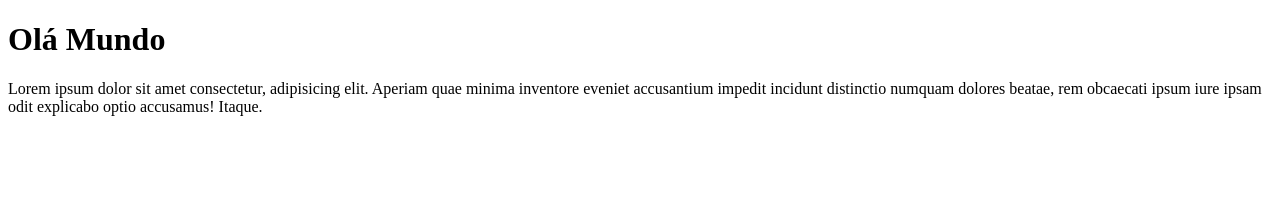
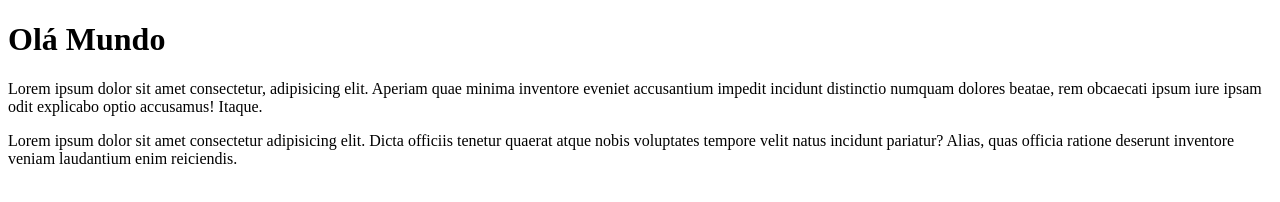
Before and after one commit to playboost/Curso-Git-1, a plain HTML site: page index.html in a window 1280 px wide. Drawn offline with Linux system fonts and the light colour scheme.

Commit message:
adicionei um parágrafo

```diff
--- a/index.html
+++ b/index.html
@@ -8,5 +8,6 @@
 <body>
     <h1>Olá Mundo</h1>
     <p>Lorem ipsum dolor sit amet consectetur, adipisicing elit. Aperiam quae minima inventore eveniet accusantium impedit incidunt distinctio numquam dolores beatae, rem obcaecati ipsum iure ipsam odit explicabo optio accusamus! Itaque.</p>
+    <p>Lorem ipsum dolor sit amet consectetur adipisicing elit. Dicta officiis tenetur quaerat atque nobis voluptates tempore velit natus incidunt pariatur? Alias, quas officia ratione deserunt inventore veniam laudantium enim reiciendis.</p>
 </body>
 </html>
```
